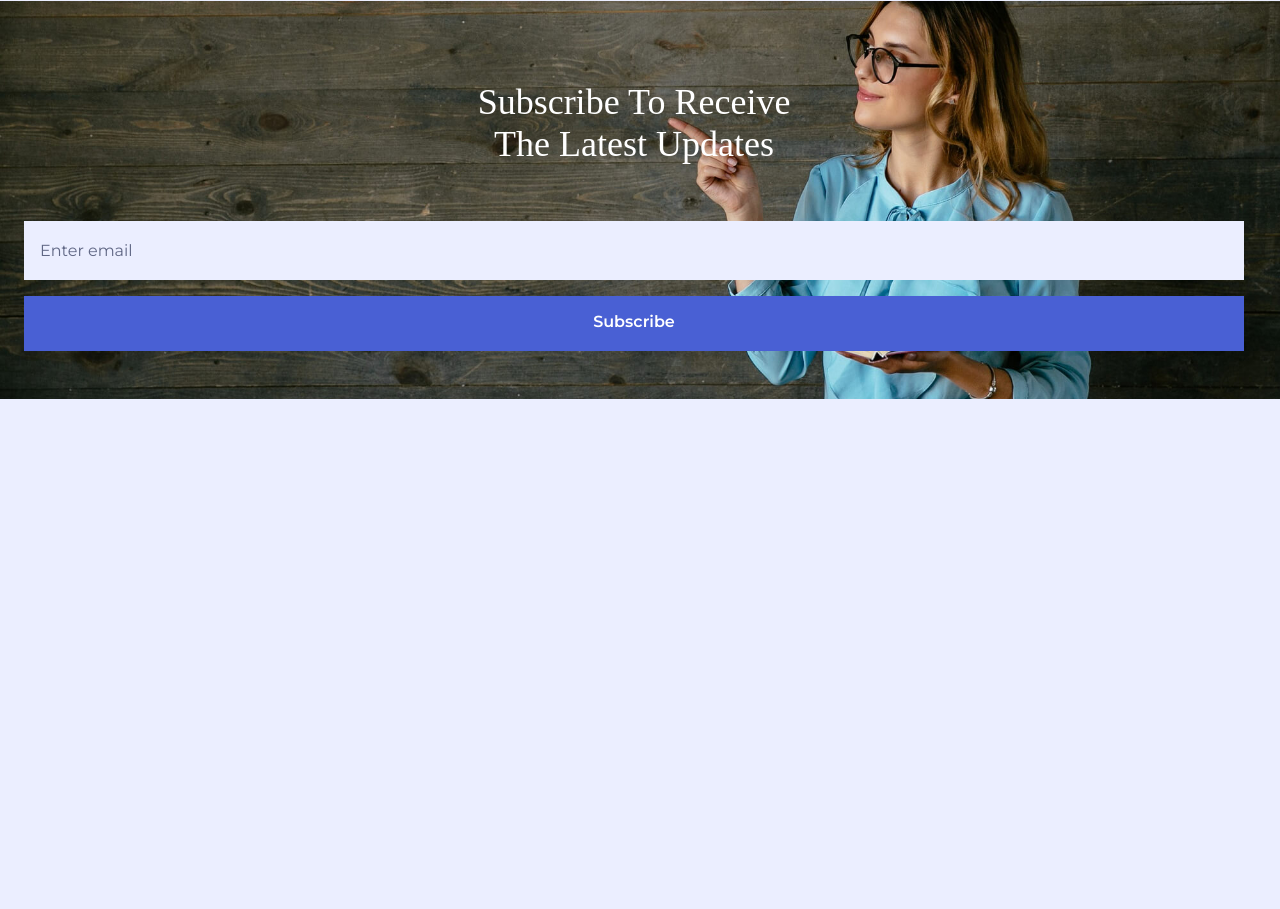
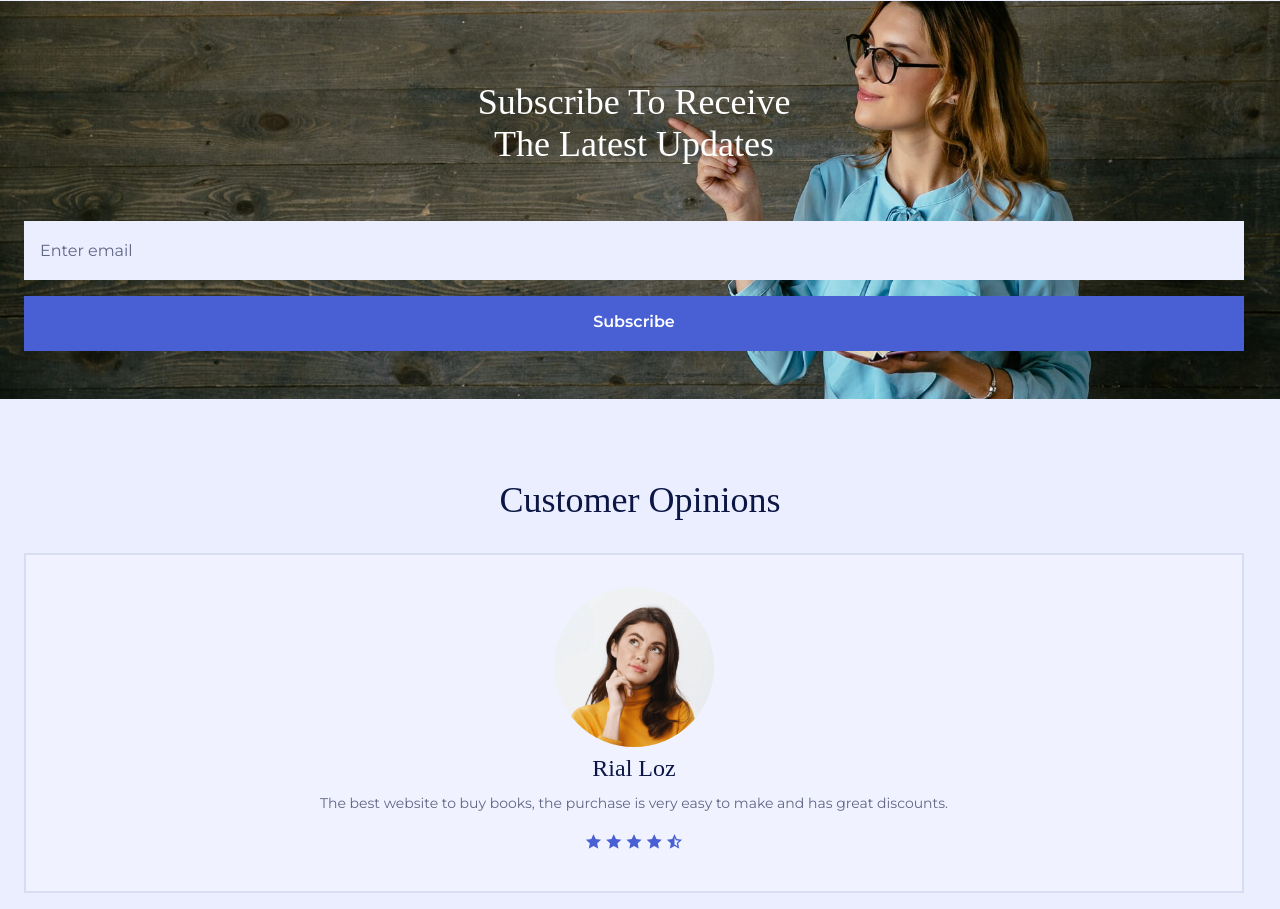
Before and after one commit to mehdiali-mk/Myown-E-Books, a plain HTML site: page index.html in a window 1280 px wide. Shown: the part 3148-4057 px from the top of the page. Before the commit the page ends 3643 px from the top, so only its background shows below. Drawn offline with nearby package versions, Linux system fonts and the light colour scheme; a web font is replaced by a local one.

Commit message:
Some new features added

```diff
--- a/css/styles.css
+++ b/css/styles.css
@@ -758,6 +758,41 @@ img {
 }
 
 /*=============== TESTIMONIAL ===============*/
+.testimonial__card {
+  text-align: center;
+  background-color: var(--container-color);
+  padding: 2rem 3rem 2.5rem;
+  border: 2px solid var(--border-color);
+  transition: border 0.4s, background-color 0.4s;
+  -webkit-transition: border 0.4s, background-color 0.4s;
+  -moz-transition: border 0.4s, background-color 0.4s;
+  -ms-transition: border 0.4s, background-color 0.4s;
+  -o-transition: border 0.4s, background-color 0.4s;
+}
+
+.testimonial__img {
+  width: 10rem;
+  border-radius: 50%;
+  -webkit-border-radius: 50%;
+  -moz-border-radius: 50%;
+  -ms-border-radius: 50%;
+  -o-border-radius: 50%;
+  margin: 0 auto 0.5rem;
+}
+
+.testimonial__title {
+  font-size: var(--h2-font-size);
+  margin-bottom: 0.75rem;
+}
+
+.testimonial__description {
+  font-size: var(--small-font-size);
+  margin-bottom: 1.25rem;
+}
+
+.testimonial__stars {
+  color: var(--first-color);
+}
 
 /*=============== FOOTER ===============*/
 
--- a/index.html
+++ b/index.html
@@ -869,7 +869,99 @@
       </section>
 
       <!--==================== TESTIMONIAL ====================-->
-      <section class="testimonial section" id="testimonial"></section>
+      <section class="testimonial section" id="testimonial">
+        <h2 class="section__title">Customer Opinions</h2>
+        <div class="testimonial__container container">
+          <div class="testimonial__swiper swiper">
+            <div class="swiper-wrapper">
+              <article class="testimonial__card swiper-slide">
+                <img
+                  src="img/testimonial-perfil-1.png"
+                  alt="Testimonial Image 1"
+                  class="testimonial__img"
+                />
+
+                <h2 class="testimonial__title">Rial Loz</h2>
+                <div class="testimonial__description">
+                  The best website to buy books, the purchase is very easy to
+                  make and has great discounts.
+                </div>
+
+                <div class="testimonial__stars">
+                  <i class="ri-star-fill"></i>
+                  <i class="ri-star-fill"></i>
+                  <i class="ri-star-fill"></i>
+                  <i class="ri-star-fill"></i>
+                  <i class="ri-star-half-fill"></i>
+                </div>
+              </article>
+              <article class="testimonial__card swiper-slide">
+                <img
+                  src="img/testimonial-perfil-2.png"
+                  alt="Testimonial Image 2"
+                  class="testimonial__img"
+                />
+
+                <h2 class="testimonial__title">Rial Loz</h2>
+                <div class="testimonial__description">
+                  The best website to buy books, the purchase is very easy to
+                  make and has great discounts.
+                </div>
+
+                <div class="testimonial__stars">
+                  <i class="ri-star-fill"></i>
+                  <i class="ri-star-fill"></i>
+                  <i class="ri-star-fill"></i>
+                  <i class="ri-star-fill"></i>
+                  <i class="ri-star-half-fill"></i>
+                </div>
+              </article>
+              <article class="testimonial__card swiper-slide">
+                <img
+                  src="img/testimonial-perfil-3.png"
+                  alt="Testimonial Image 3"
+                  class="testimonial__img"
+                />
+
+                <h2 class="testimonial__title">Rial Loz</h2>
+                <div class="testimonial__description">
+                  The best website to buy books, the purchase is very easy to
+                  make and has great discounts.
+                </div>
+
+                <div class="testimonial__stars">
+                  <i class="ri-star-fill"></i>
+                  <i class="ri-star-fill"></i>
+                  <i class="ri-star-fill"></i>
+                  <i class="ri-star-fill"></i>
+                  <i class="ri-star-half-fill"></i>
+                </div>
+              </article>
+              <article class="testimonial__card swiper-slide">
+                <img
+                  src="img/testimonial-perfil-4.png"
+                  alt="Testimonial Image 4"
+                  class="testimonial__img"
+                />
+
+                <h2 class="testimonial__title">Rial Loz</h2>
+                <div class="testimonial__description">
+                  The best website to buy books, the purchase is very easy to
+                  make and has great discounts.
+                </div>
+
+                <div class="testimonial__stars">
+                  <i class="ri-star-fill"></i>
+                  <i class="ri-star-fill"></i>
+                  <i class="ri-star-fill"></i>
+                  <i class="ri-star-fill"></i>
+                  <i class="ri-star-half-fill"></i>
+                </div>
+              </article>
+            </div>
+          </div>
+        </div>
+      </section>
     </main>
 
     <!--==================== FOOTER ====================-->
--- a/js/main.js
+++ b/js/main.js
@@ -101,8 +101,22 @@ const swiperNew = new Swiper(".new__swiper", {
     },
   },
 });
+
 /*=============== TESTIMONIAL SWIPER ===============*/
+const swiperTestimonial = new Swiper(".testimonial__swiper", {
+  loop: true,
+  spaceBetween: 16,
+  grabCursor: true,
+  slidesPreView: "auto",
+  centeredSlides: "auto",
 
+  breakpoints: {
+    1150: {
+      slidesPreView: 3,
+      centeredSlides: false,
+    },
+  },
+});
 /*=============== SHOW SCROLL UP ===============*/
 
 /*=============== SCROLL SECTIONS ACTIVE LINK ===============*/
```
